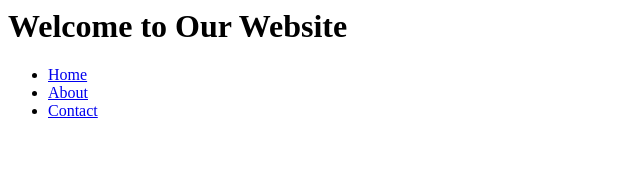
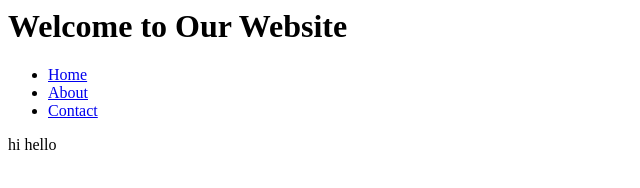
Before and after one commit to jothilakshmikodeeswaran/mod1, a plain HTML site: page index.html in a window 1280 px wide. Shown: the full height of the page, 0-640 px from the left. Drawn offline with Linux system fonts and the light colour scheme.

Commit message:
changed index file

```diff
--- a/index.html
+++ b/index.html
@@ -10,6 +10,9 @@
           <li><a href="#">About</a></li>
           <li><a href="#">Contact</a></li>
         </ul>
+        <p>
+          hi hello
+        </p>
       </nav>
   </body>
 </html>
```
